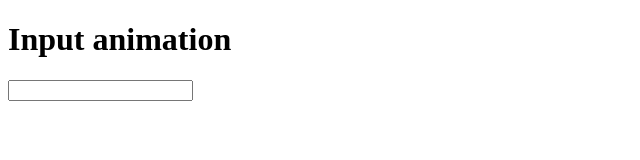
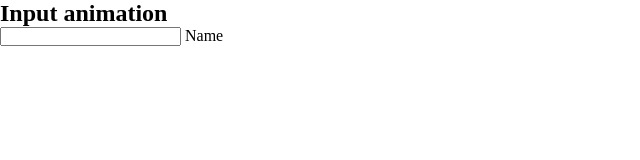
Before and after one commit to SerhiiMart/Input-Animations-With-HTML-And-CSS, a plain HTML site: page index.html in a window 1280 px wide. Shown: the whole page, without its empty margins (0-640 px from the left). Drawn offline with Linux system fonts and the light colour scheme.

Commit message:
working on css

```diff
--- a/index.html
+++ b/index.html
@@ -8,9 +8,12 @@
   <title>Input Animations</title>
 </head>
 <body>
-    <h1>Input animation</h1>
-    <div class="form">
+    <h2>Input animation</h2>
+    <form action="">
       <input type="text" name="name" autocomplete="off" required/>
-    </div>
+      <label for="name" class="label-name">
+        <span class="content-name">Name</span>
+      </label>
+    </form>
 </body>
 </html>
--- a/style.css
+++ b/style.css
@@ -0,0 +1,5 @@
+* {
+  box-sizing: border-box;
+  margin: 0;
+  padding: 0;
+}
```
